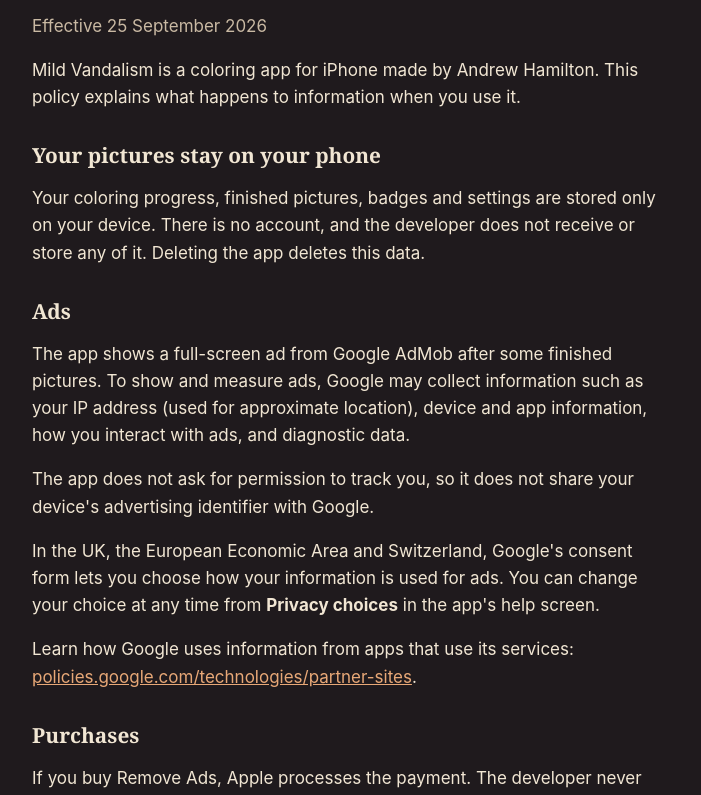
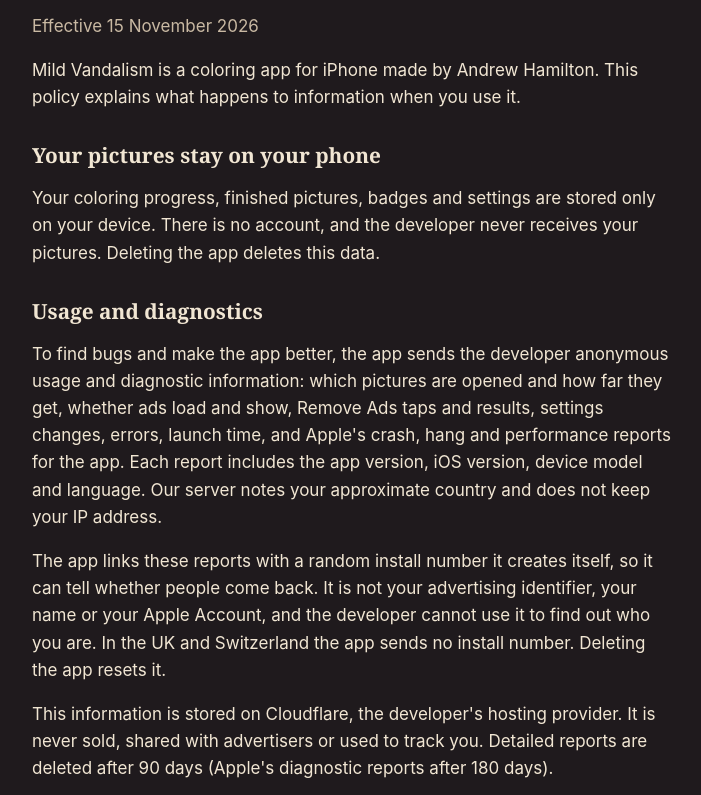
Before and after one commit to andrewham1lton/andrewham1lton.github.io, a plain HTML site: page privacy.html in a window 1280 px wide. Shown: the part 141-936 px from the top of the page, without its empty margins (288-989 px from the left). Drawn offline with Linux system fonts and the light colour scheme.

Commit message:
Privacy policy: anonymous usage and diagnostics

```diff
--- a/privacy.html
+++ b/privacy.html
@@ -1,9 +1,13 @@
 <!doctype html><html lang="en"><head><meta charset="utf-8"><meta name="viewport" content="width=device-width,initial-scale=1"><title>Privacy Policy – Mild Vandalism</title><link rel="stylesheet" href="style.css"></head><body><main>
 <nav><a href="./">Mild Vandalism</a><a href="privacy.html">Privacy</a><a href="support.html">Support</a></nav>
-<h1>Privacy Policy</h1><p class="muted">Effective 25 September 2026</p>
+<h1>Privacy Policy</h1><p class="muted">Effective 15 November 2026</p>
 <p>Mild Vandalism is a coloring app for iPhone made by Andrew Hamilton. This policy explains what happens to information when you use it.</p>
 <h2>Your pictures stay on your phone</h2>
-<p>Your coloring progress, finished pictures, badges and settings are stored only on your device. There is no account, and the developer does not receive or store any of it. Deleting the app deletes this data.</p>
+<p>Your coloring progress, finished pictures, badges and settings are stored only on your device. There is no account, and the developer never receives your pictures. Deleting the app deletes this data.</p>
+<h2>Usage and diagnostics</h2>
+<p>To find bugs and make the app better, the app sends the developer anonymous usage and diagnostic information: which pictures are opened and how far they get, whether ads load and show, Remove Ads taps and results, settings changes, errors, launch time, and Apple's crash, hang and performance reports for the app. Each report includes the app version, iOS version, device model and language. Our server notes your approximate country and does not keep your IP address.</p>
+<p>The app links these reports with a random install number it creates itself, so it can tell whether people come back. It is not your advertising identifier, your name or your Apple Account, and the developer cannot use it to find out who you are. In the UK and Switzerland the app sends no install number. Deleting the app resets it.</p>
+<p>This information is stored on Cloudflare, the developer's hosting provider. It is never sold, shared with advertisers or used to track you. Detailed reports are deleted after 90 days (Apple's diagnostic reports after 180 days).</p>
 <h2>Ads</h2>
 <p>The app shows a full-screen ad from Google AdMob after some finished pictures. To show and measure ads, Google may collect information such as your IP address (used for approximate location), device and app information, how you interact with ads, and diagnostic data.</p>
 <p>The app does not ask for permission to track you, so it does not share your device's advertising identifier with Google.</p>
```
